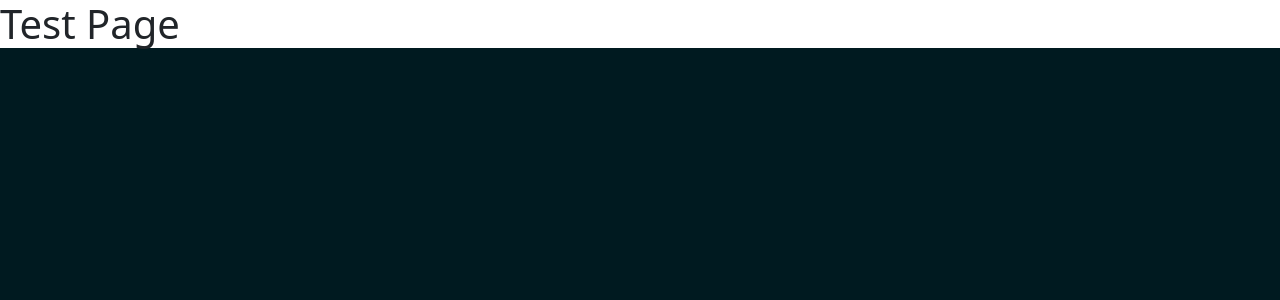
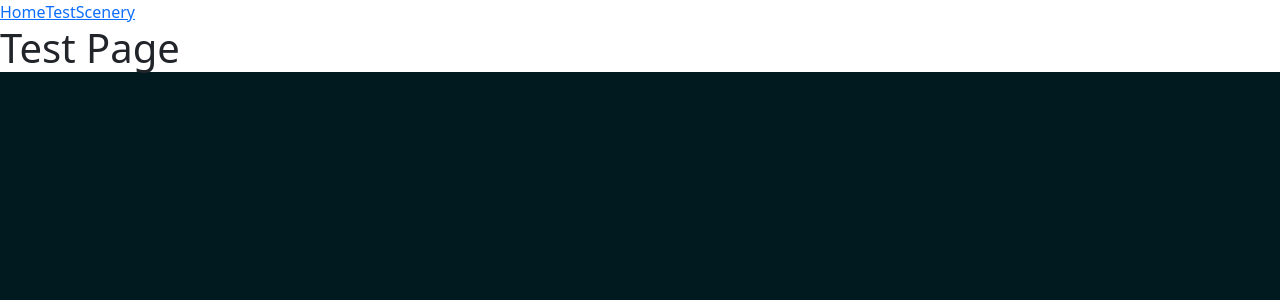
Before and after one commit to pdomi06/ReTicket, a React app in the folder frontend/: page / in a window 1280 px wide. Shown: the top 300 px of the page. Built offline with nearby package versions, Linux system fonts and the light colour scheme; the HTML template or start-up script is replaced by a standard one.

Commit message:
Add main layout and navbar components
Introduces MainLayout and Navbar components with associated CSS for improved application structure. Adds new logo assets and updates router.tsx to integrate the new layout.

```diff
--- /dev/null
+++ b/frontend/src/components/layout/MainLayout.tsx
@@ -0,0 +1,13 @@
+import { Outlet } from 'react-router';
+import Navbar from './navbar/navbar.tsx';
+
+export default function MainLayout() {
+  return (
+    <>
+      <Navbar />
+      <main>
+        <Outlet />
+      </main>
+    </>
+  );
+}
--- /dev/null
+++ b/frontend/src/components/layout/navbar/navbar.tsx
@@ -0,0 +1,13 @@
+import { Link } from 'react-router';
+
+const Navbar = () => {
+    return (
+        <nav>
+            <Link to="/">Home</Link>
+            <Link to="/test">Test</Link>
+            <Link to="/scenery">Scenery</Link>
+        </nav>
+    );
+}
+
+export default Navbar;
```
Also changed, not shown: frontend/src/app/router.tsx (+7 -10 lines), frontend/public/logo_transparrent.svg (added), frontend/public/logo_transparrent_white.svg (added), frontend/src/components/layout/navbar/navbar.module.css (added).
